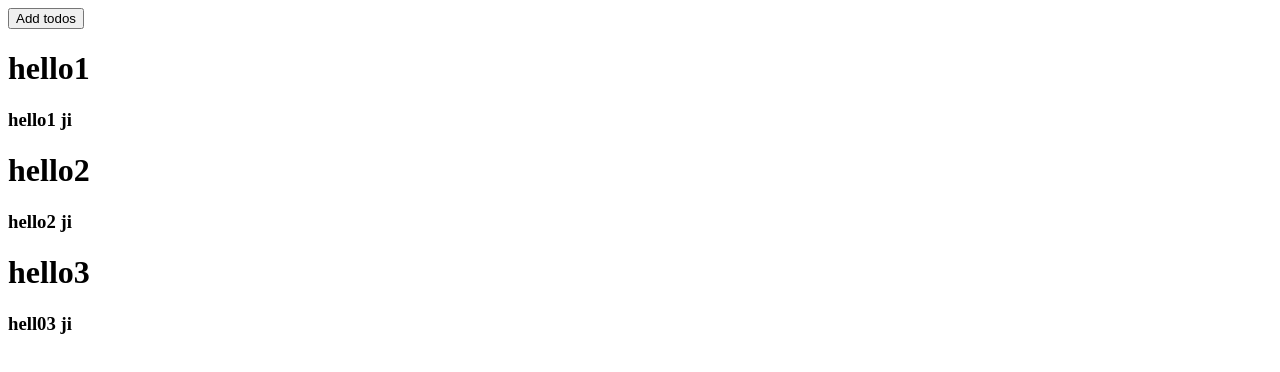
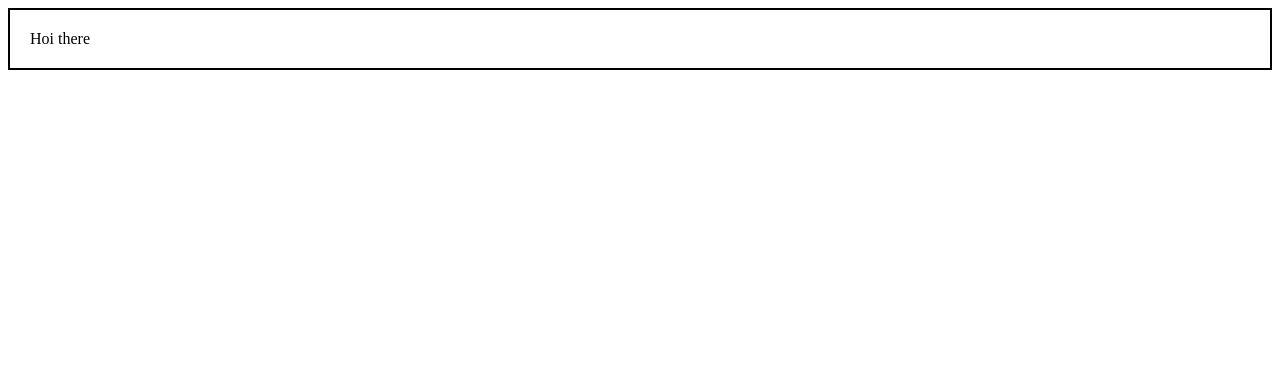
Before and after one commit to acheiveer/Practice-Backend, a React (Vite) app in the folder P5/Practise/: page / in a window 1280 px wide. Shown: the top 372 px of the page. Built offline with nearby package versions, Linux system fonts and the light colour scheme.

Commit message:
update on cardwrapper and keys

```diff
--- a/P5/Practise/src/App.jsx
+++ b/P5/Practise/src/App.jsx
@@ -3,37 +3,62 @@ import reactLogo from './assets/react.svg'
 import viteLogo from '/vite.svg'
 import './App.css'
 
+function App() {
+//  return <>
+//    <CardWrapper innerComponent={<TextComponent/>}/>
+//  </>
+return <>
+  <CardWrapper>Hoi there</CardWrapper>
+ </>
+}
 
-function App() {
-  const [todos,setTodos] = useState([{id:1,title:"hello1",description:"hello1 ji "},
-  {id:2,title:"hello2",description:"hello2 ji "},
-  {id:3,title:"hello3",description:"hell03 ji "}])
+function CardWrapper({children}){
+  return <div style={{border:"2px solid black",padding:20}}>
+      {children}
+  </div>
+}
+
+// function CardWrapper({innerComponent}){
+//   return <div style={{border:"2px solid black",padding:20}}>
+//       {innerComponent}
+//   </div>
+// }
+// function TextComponent(){
+//   return <div>
+//     hllo
+//   </div>
+// }
+
+export default App
+
+// let counter = 4;
+
+// function App() {
+//   const [todos,setTodos] = useState([{id:1,title:"hello1",description:"hello1 ji "},
+//   {id:2,title:"hello2",description:"hello2 ji "},
+//   {id:3,title:"hello3",description:"hell03 ji "}])
 
 
-function addTodo(){
-  const updatedTodos = [...todos];
-  updatedTodos.push({id:4,title:Math.random(),description:Math.random()})
-  setTodos(updatedTodos)
-}
+// function addTodo(){
+//   const updatedTodos = [...todos];
+//   updatedTodos.push({id:counter++,title:Math.random(),description:Math.random()})
+//   setTodos(updatedTodos)
+// }
 
-  return (
-    <>
-    <button onClick={addTodo}>Add todos</button>
-     {todos.map((todo)=><Todo title={todo.title} description={todo.description}/>)}
-    </>
-  )
-}
+//   return (
+//     <>
+//     <button onClick={addTodo}>Add todos</button>
+//      {todos.map((todo)=><Todo key={todo.id} title={todo.title} description={todo.description}/>)}
+//     </>
+//   )
+// }
 
 
 
-function Todo({title,description}){
-  return <>
-    <h1>{title}</h1>
-  <h3>{description}</h3>
-  </>
+// function Todo({title,description}){
+//   return <>
+//     <h1>{title}</h1>
+//   <h3>{description}</h3>
+//   </>
 
-}
-
-
-
-export default App
+// }
```
